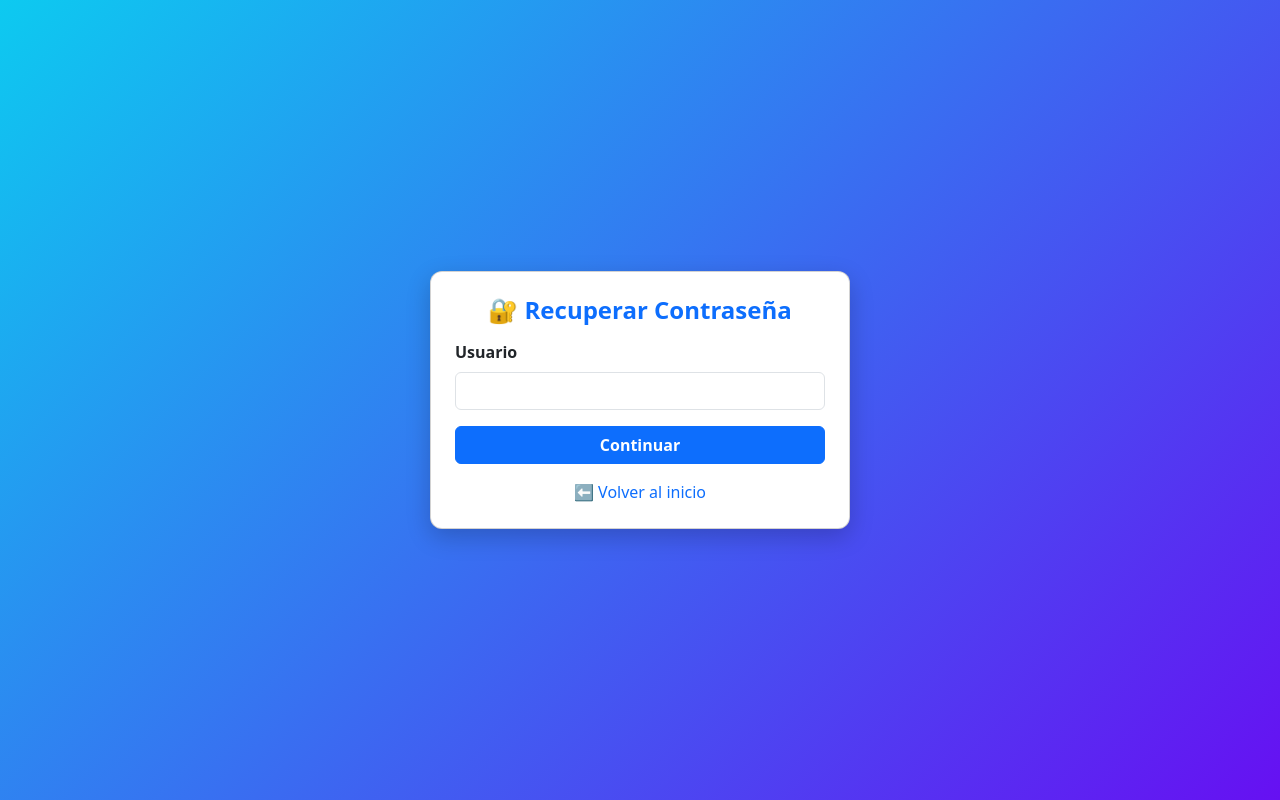
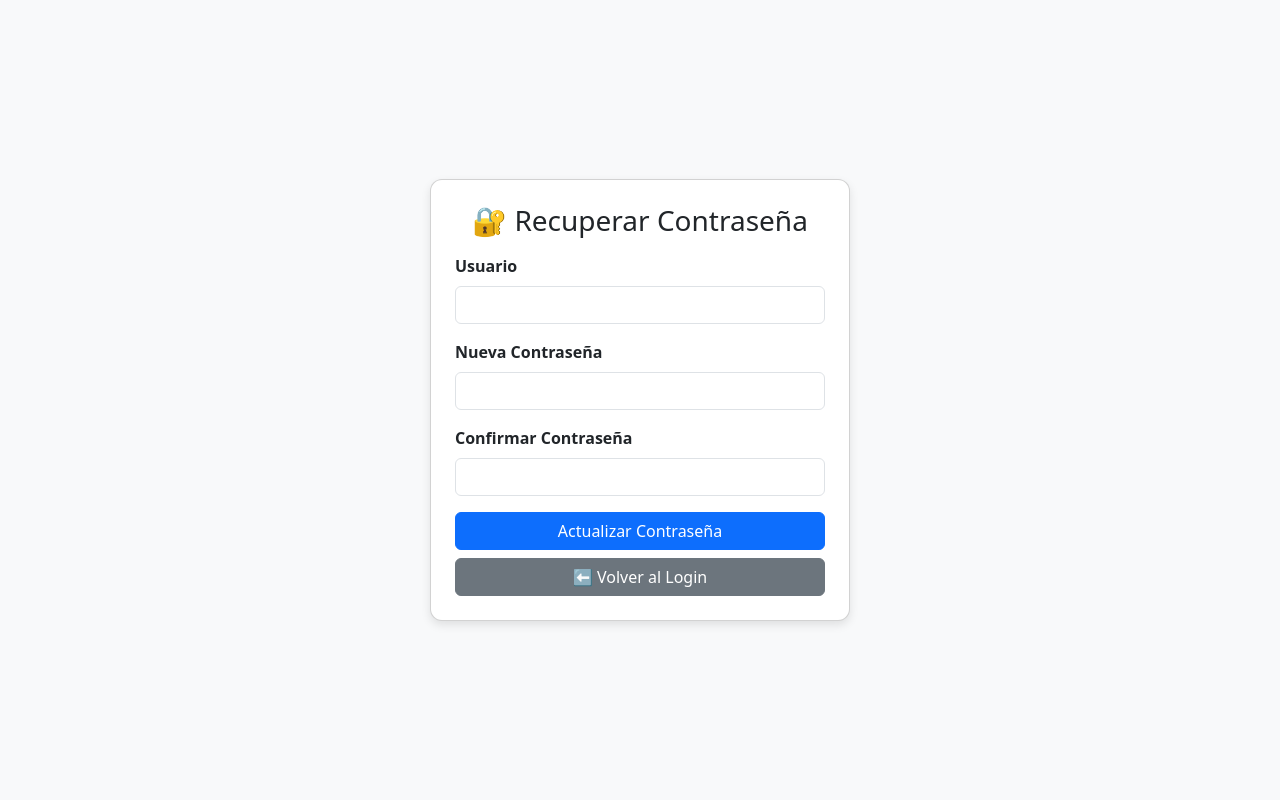
Before and after one commit to JozeDavhiid/Mantenimiento_Computadores, a Flask app: template templates/recuperar.html in a window 1280 px wide. Run offline with Flask 3, Linux system fonts and the light colour scheme; the template is opened without the code that fills it, so the values that code supplies are empty; some libraries are stand-ins or nearby versions.

Commit message:
Actualizacion

```diff
--- a/app.py
+++ b/app.py
@@ -212,6 +212,38 @@ def registro():
             conn.close()
     return render_template('registro.html')
 
+# -----------------------
+# Recuperar contraseña (manual)
+# -----------------------
+@app.route('/recuperar', methods=['GET', 'POST'])
+def recuperar():
+    if request.method == 'POST':
+        usuario = request.form['usuario'].strip()
+        nueva_contrasena = request.form['nueva_contrasena'].strip()
+        confirmar = request.form['confirmar'].strip()
+
+        if nueva_contrasena != confirmar:
+            flash('Las contraseñas no coinciden', 'warning')
+            return redirect(url_for('recuperar'))
+
+        conn = get_db_connection()
+        c = conn.cursor()
+        c.execute("SELECT * FROM tecnicos WHERE usuario=%s", (usuario,))
+        user = c.fetchone()
+
+        if not user:
+            flash('El usuario no existe', 'danger')
+            conn.close()
+            return redirect(url_for('recuperar'))
+
+        c.execute("UPDATE tecnicos SET contrasena=%s WHERE usuario=%s", (nueva_contrasena, usuario))
+        conn.commit()
+        conn.close()
+
+        flash('Contraseña actualizada correctamente ✅', 'success')
+        return redirect(url_for('login'))
+
+    return render_template('recuperar.html')
 
 @app.route('/logout')
 def logout():
--- a/templates/recuperar.html
+++ b/templates/recuperar.html
@@ -6,7 +6,7 @@
   <link href="https://cdn.jsdelivr.net/npm/bootstrap@5.3.2/dist/css/bootstrap.min.css" rel="stylesheet">
   <style>
     body {
-      background: linear-gradient(135deg, #0dcaf0, #6610f2);
+      background-color: #f8f9fa;
       height: 100vh;
       display: flex;
       align-items: center;
@@ -14,15 +14,14 @@
     }
     .card {
       border-radius: 12px;
-      box-shadow: 0 8px 25px rgba(0,0,0,0.2);
-      max-width: 420px;
-      width: 100%;
+      box-shadow: 0 4px 10px rgba(0,0,0,0.1);
+      width: 420px;
     }
   </style>
 </head>
 <body>
   <div class="card p-4">
-    <h4 class="text-center fw-bold text-primary mb-3">🔐 Recuperar Contraseña</h4>
+    <h3 class="text-center mb-3">🔐 Recuperar Contraseña</h3>
 
     {% with messages = get_flashed_messages(with_categories=true) %}
       {% if messages %}
@@ -35,18 +34,27 @@
       {% endif %}
     {% endwith %}
 
-    <form method="POST" action="{{ url_for('recuperar') }}">
+    <form method="POST">
       <div class="mb-3">
-        <label for="usuario" class="form-label fw-bold">Usuario</label>
-        <input type="text" name="usuario" id="usuario" class="form-control" required>
+        <label class="form-label fw-bold">Usuario</label>
+        <input type="text" name="usuario" class="form-control" required>
       </div>
-      <div class="d-grid">
-        <button type="submit" class="btn btn-primary fw-bold">Continuar</button>
+      <div class="mb-3">
+        <label class="form-label fw-bold">Nueva Contraseña</label>
+        <input type="password" name="nueva_contrasena" class="form-control" required>
       </div>
-      <div class="text-center mt-3">
-        <a href="{{ url_for('login') }}" class="text-decoration-none">⬅️ Volver al inicio</a>
+      <div class="mb-3">
+        <label class="form-label fw-bold">Confirmar Contraseña</label>
+        <input type="password" name="confirmar" class="form-control" required>
+      </div>
+
+      <div class="d-grid gap-2">
+        <button type="submit" class="btn btn-primary">Actualizar Contraseña</button>
+        <a href="{{ url_for('login') }}" class="btn btn-secondary">⬅️ Volver al Login</a>
       </div>
     </form>
   </div>
+
+  <script src="https://cdn.jsdelivr.net/npm/bootstrap@5.3.2/dist/js/bootstrap.bundle.min.js"></script>
 </body>
 </html>
```
